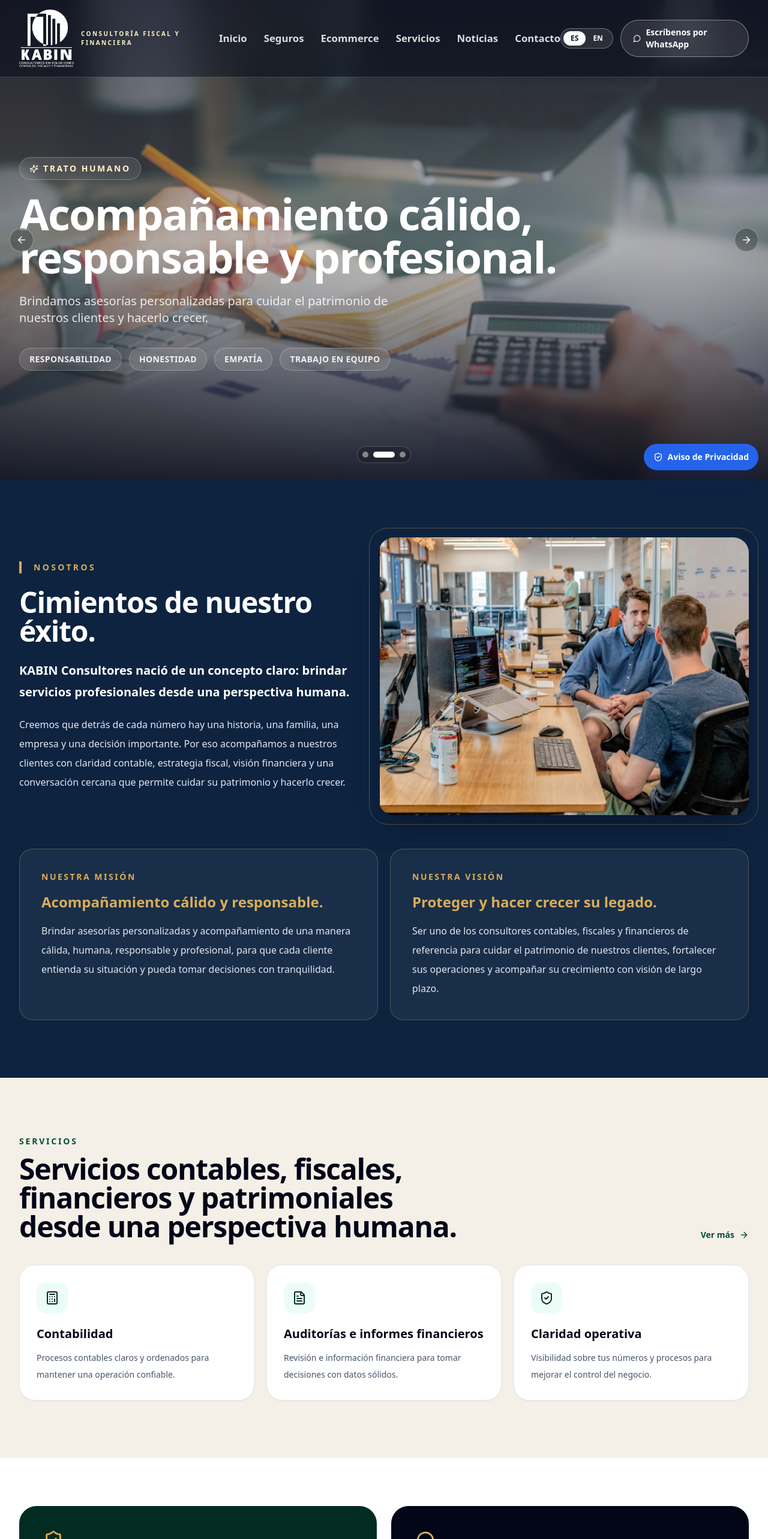
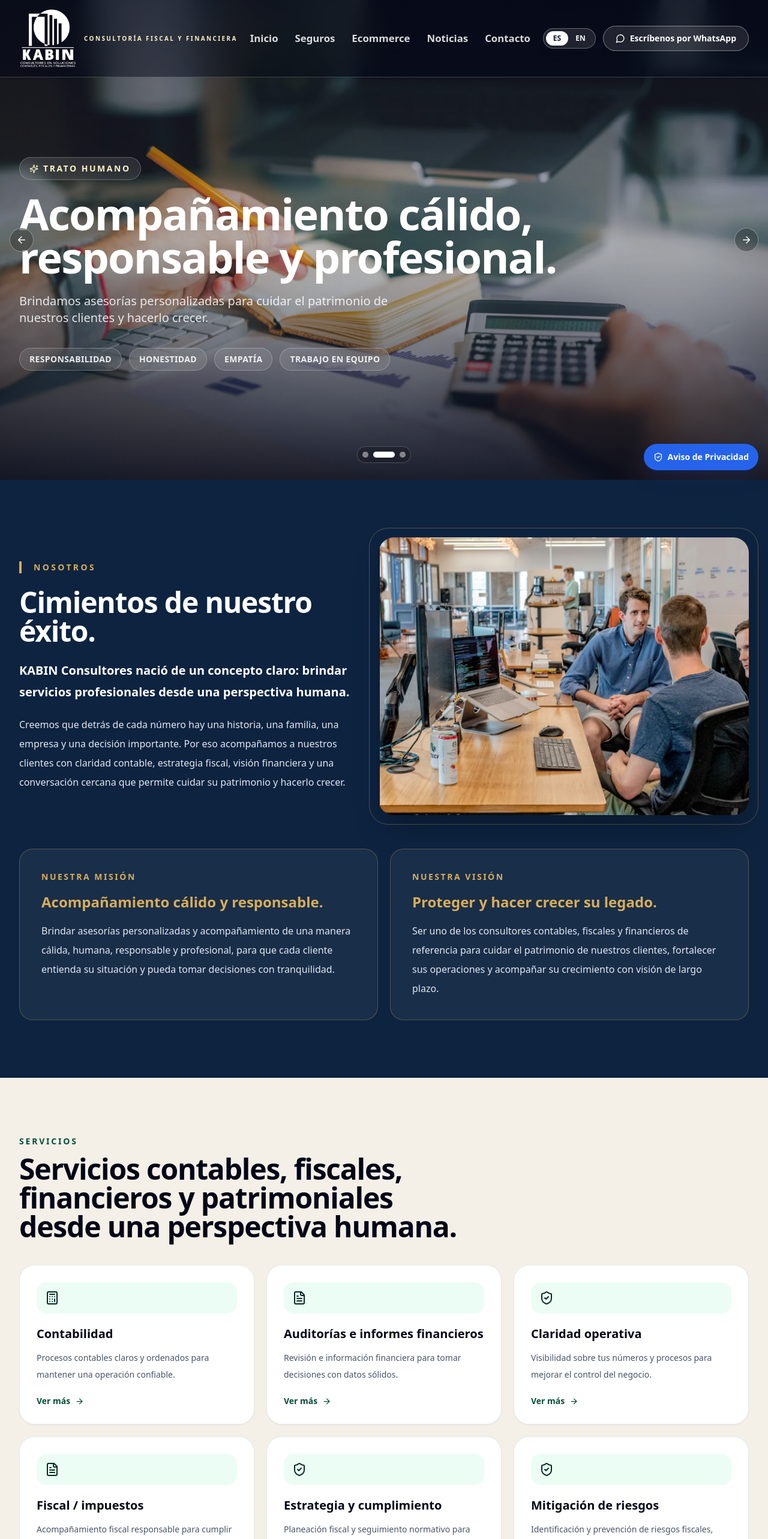
Before and after one commit to o7digital/kabin, a React (Vite) app: page / in a window 1280 px wide. Shown: the top 2566 px of the page at 60% size. Built offline with nearby package versions, Linux system fonts and the light colour scheme.

Commit message:
Move services into homepage

```diff
--- a/KabinConsultoriaMockup.jsx
+++ b/KabinConsultoriaMockup.jsx
@@ -270,7 +270,6 @@ const navLinksEs = [
   { href: "#inicio", label: "Inicio" },
   { href: "#seguros", label: "Seguros" },
   { href: "#ecommerce", label: "Ecommerce" },
-  { href: "#servicios", label: "Servicios" },
   { href: "#noticias", label: "Noticias" },
   { href: "#contacto", label: "Contacto" },
 ];
@@ -279,7 +278,6 @@ const navLinksEn = [
   { href: "#inicio", label: "Home" },
   { href: "#seguros", label: "Insurance" },
   { href: "#ecommerce", label: "Ecommerce" },
-  { href: "#servicios", label: "Services" },
   { href: "#noticias", label: "News" },
   { href: "#contacto", label: "Contact" },
 ];
@@ -515,7 +513,7 @@ export default function KabinConsultoriaMockup() {
   const getPageFromHash = () => {
     const page = window.location.hash.replace("#", "") || "inicio";
     if (page === "blog") return "noticias";
-    return ["inicio", "seguros", "ecommerce", "servicios", "noticias", "contacto"].includes(page)
+    return ["inicio", "seguros", "ecommerce", "noticias", "contacto"].includes(page)
       ? page
       : "inicio";
   };
@@ -1007,22 +1005,24 @@ export default function KabinConsultoriaMockup() {
 
         <section className="bg-[#f4efe7] py-16 lg:py-24">
           <div className="mx-auto max-w-7xl px-5 lg:px-8">
-            <div className="flex flex-col gap-6 md:flex-row md:items-end md:justify-between">
+            <div className="max-w-3xl">
               <div className="max-w-3xl">
                 <p className="text-sm font-black uppercase tracking-[0.2em] text-emerald-900">{t.servicesTitle}</p>
                 <h2 className="mt-3 text-3xl font-black tracking-tight text-slate-950 sm:text-4xl md:text-5xl">{t.servicesHeading}</h2>
               </div>
-              <a href="#servicios" className="inline-flex shrink-0 items-center gap-2 text-sm font-black text-emerald-900">{t.readMore} <ArrowRight size={16} /></a>
             </div>
             <div className="mt-10 grid gap-5 md:grid-cols-3">
-              {t.services.slice(0, 3).map((service) => {
+              {t.services.map((service) => {
                 const Icon = service.icon;
                 return (
-                  <a key={service.title} href="#servicios" className="rounded-[1.6rem] border border-emerald-900/10 bg-white p-7 shadow-sm transition hover:-translate-y-1 hover:shadow-lg">
+                  <article key={service.title} className="flex flex-col rounded-[1.6rem] border border-emerald-900/10 bg-white p-7 shadow-sm transition hover:-translate-y-1 hover:shadow-lg">
                     <span className="inline-flex rounded-2xl bg-emerald-50 p-3.5 text-emerald-950"><Icon size={24} /></span>
                     <h3 className="mt-5 text-xl font-black text-slate-950">{service.title}</h3>
                     <p className="mt-3 text-sm leading-7 text-slate-600">{service.text}</p>
-                  </a>
+                    <button type="button" onClick={() => setSelectedService(service)} className="mt-auto inline-flex w-fit items-center gap-2 pt-5 text-left text-sm font-bold text-emerald-900">
+                      {t.readMore} <ArrowRight size={15} />
+                    </button>
+                  </article>
                 );
               })}
             </div>
@@ -1374,42 +1374,6 @@ export default function KabinConsultoriaMockup() {
                 </div>
               </aside>
             </div>
-          </div>
-        </section>
-        )}
-
-        {activePage === "servicios" && (
-        <section id="servicios" className="mx-auto min-h-screen max-w-7xl px-5 pb-16 pt-40 lg:px-8 lg:pb-20 lg:pt-44">
-          <div className="mb-10 max-w-3xl">
-            <p className="text-sm font-black uppercase tracking-[0.2em] text-emerald-900">{t.servicesTitle}</p>
-            <h2 className="mt-3 text-3xl font-black tracking-tight text-slate-900 sm:text-4xl md:text-5xl">
-              {t.servicesHeading}
-            </h2>
-          </div>
-
-          <div className="grid gap-5 md:grid-cols-2 lg:grid-cols-3">
-            {t.services.map((service) => {
-              const Icon = service.icon;
-              return (
-                <article
-                  key={service.title}
-                  className="group flex h-full flex-col rounded-[1.8rem] border border-emerald-900/10 bg-white p-6 shadow-sm transition hover:-translate-y-1.5 hover:shadow-xl"
-                >
-                  <div className="mb-5 inline-flex rounded-2xl bg-emerald-50 p-3.5 text-emerald-950 transition group-hover:bg-emerald-950 group-hover:text-white">
-                    <Icon size={24} />
-                  </div>
-                  <h3 className="text-xl font-black text-slate-900">{service.title}</h3>
-                  <p className="mt-3 text-sm leading-7 text-slate-600">{service.text}</p>
-                  <button
-                    type="button"
-                    onClick={() => setSelectedService(service)}
-                    className="mt-auto inline-flex w-fit items-center gap-2 pt-5 text-left text-sm font-bold text-emerald-900"
-                  >
-                    {t.readMore} <ArrowRight size={15} />
-                  </button>
-                </article>
-              );
-            })}
           </div>
         </section>
         )}
```
